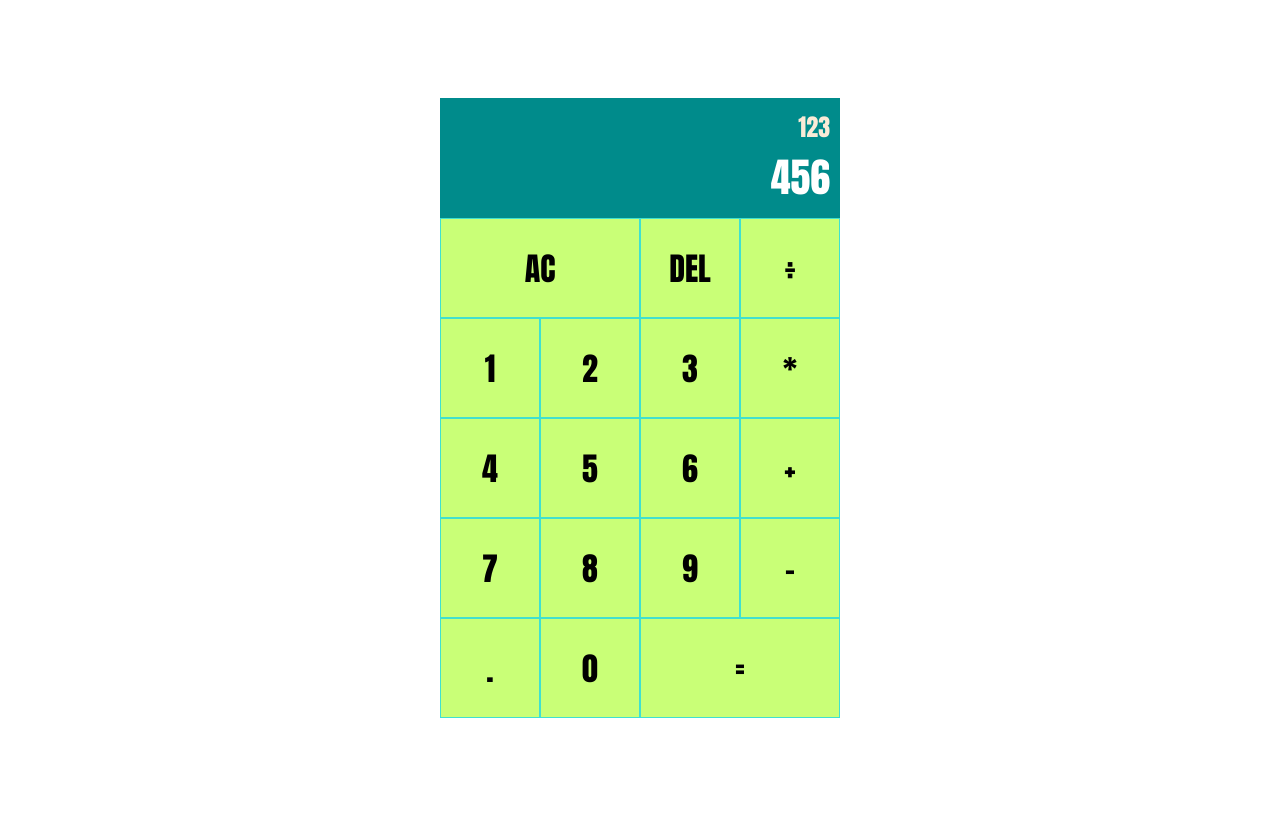
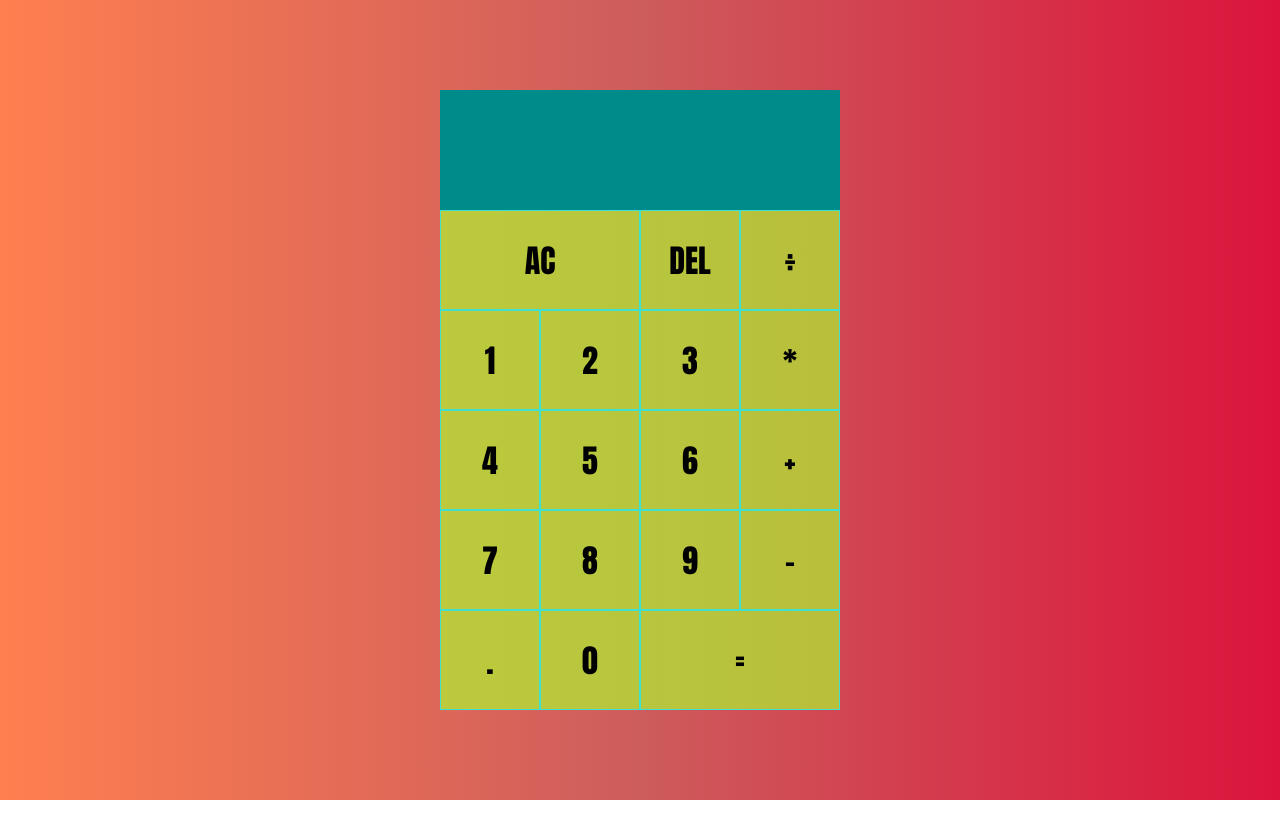
Before and after one commit to rsmostlyharmless/calculator, a plain HTML site: page index.html in a window 1280 px wide. Drawn offline with Linux system fonts and the light colour scheme.

Commit message:
finished css

```diff
--- a/index.html
+++ b/index.html
@@ -13,8 +13,8 @@
 
     <div class="calculator-grid">
         <div class="output">
-            <div class="prev-operand">123</div>
-            <div class="curr-operand">456</div>
+            <div class="prev-operand"></div>
+            <div class="curr-operand"></div>
         </div>
         <button class="span-two">AC</button>
         <button>DEL</button>
--- a/style.css
+++ b/style.css
@@ -2,6 +2,12 @@
     box-sizing: border-box;
     font-family: Impact, Haettenschweiler, 'Arial Narrow Bold', sans-serif;
     font-weight: normal;
+}
+
+body {
+    padding: 0;
+    margin: 0;
+    background: linear-gradient(to right, coral, indianred, crimson);
 }
 
 .calculator-grid {
```
